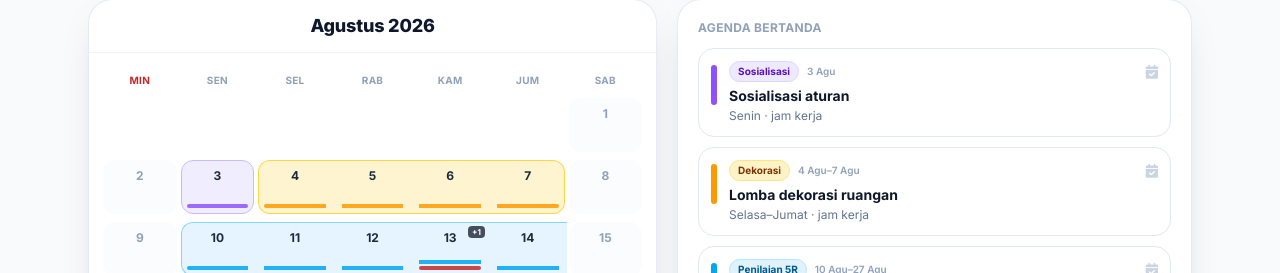
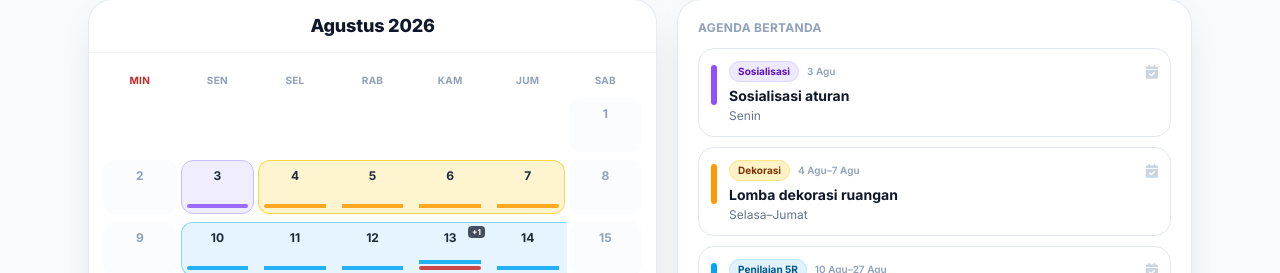
Before and after one commit to k-ardliyan/tki-hutri-81, a React (Vite) app: page /rundown in a window 1280 px wide. Shown: the part 333-606 px from the top of the page. Built offline with nearby package versions, Linux system fonts and the light colour scheme; a web font is replaced by a local one.

Commit message:
feat: implement RundownPage calendar view and LombaPage structure

```diff
--- a/src/components/pages/LombaPage.jsx
+++ b/src/components/pages/LombaPage.jsx
@@ -546,7 +546,7 @@ export default function LombaPage() {
               Dari start sampai akhir
             </h4>
             <p className="mt-1 max-w-2xl text-xs leading-relaxed text-slate-500 sm:text-sm">
-              Ikuti urutan kiri ke kanan. Di layar besar semua kartu sama tinggi.
+              Tahapan alur pelaksanaan lomba dari awal hingga penentuan pemenang.
             </p>
 
             <div className="mt-4">
--- a/src/components/pages/RundownPage.jsx
+++ b/src/components/pages/RundownPage.jsx
@@ -88,7 +88,7 @@ const calendarEvents = [
     title: 'Sosialisasi aturan',
     start: '2026-08-03',
     end: '2026-08-03',
-    note: 'Senin · jam kerja',
+    note: 'Senin',
   },
   {
     id: 'dekor',
@@ -96,7 +96,7 @@ const calendarEvents = [
     title: 'Lomba dekorasi ruangan',
     start: '2026-08-04',
     end: '2026-08-07',
-    note: 'Selasa–Jumat · jam kerja',
+    note: 'Selasa–Jumat',
   },
   {
     id: 'nilai',
```
